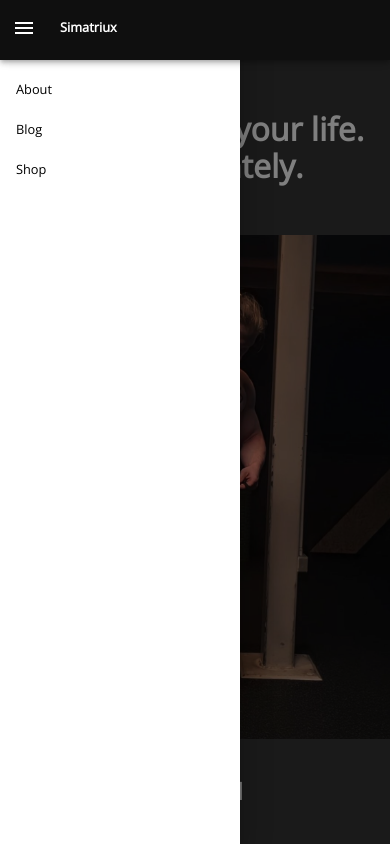
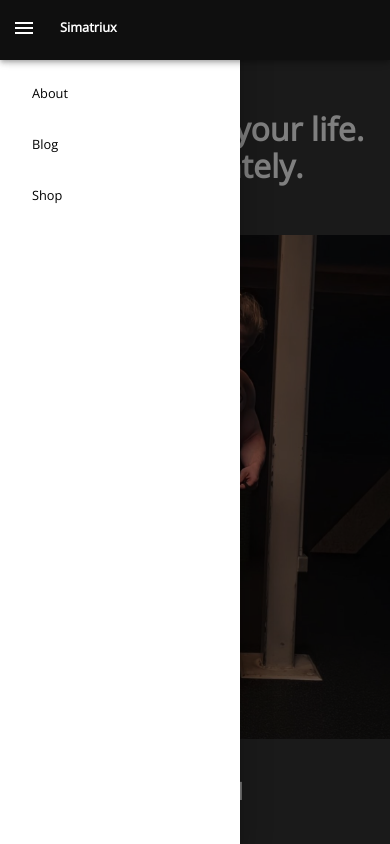
Before and after one commit to fs1g17/fs1g17.github.io, a React (Create React App) app: page /about in a window 390 px wide. Both pictures are taken after a click on the button "open drawer". Shown: the top 844 px of the page. Built offline with nearby package versions, Linux system fonts and the light colour scheme.

Commit message:
Clean up navigation

```diff
--- /dev/null
+++ b/src/components/navbar/MyDrawer.tsx
@@ -0,0 +1,28 @@
+import { Box, List, ListItem, ListItemButton, Typography } from "@mui/material";
+import { Link } from "react-router-dom";
+import { NavItem } from "./Navbar";
+
+interface MyDrawerProps {
+  onClose: () => void;
+  navItems: NavItem[];
+}
+
+const MyDrawer = ({ onClose, navItems }: MyDrawerProps) => (
+  <Box sx={{ textAlign: 'center', marginTop: '60px' }}>
+    <List>
+      {navItems.map(({ path, label }) => (
+        <ListItem key={path} >
+          <Link to={path} onClick={onClose} style={{ textDecoration: 'none', width: '100%' }}>
+            <ListItemButton sx={{ width: '100%' }}>
+              <Typography variant="largeSemibold" sx={{ color: 'black' }}>
+                {label}
+              </Typography>
+            </ListItemButton>
+          </Link>
+        </ListItem>
+      ))}
+    </List>
+  </Box>
+);
+
+export default MyDrawer;
--- a/src/components/navbar/Navbar.tsx
+++ b/src/components/navbar/Navbar.tsx
@@ -7,14 +7,12 @@ import {
   Typography,
   Toolbar,
   Box,
-  List,
-  ListItem,
   IconButton,
-  Drawer
+  Drawer,
 } from "@mui/material";
 import MenuIcon from '@mui/icons-material/Menu';
 import NavbarLink from "./NavbarLink";
-import { Link } from "react-router-dom";
+import MyDrawer from "./MyDrawer";
 
 const StyledAppBar = styled(AppBar)<AppBarProps>(({ theme }) => ({
   position: "fixed",
@@ -25,7 +23,7 @@ const StyledAppBar = styled(AppBar)<AppBarProps>(({ theme }) => ({
   margin: 0,
 }));
 
-interface NavItem {
+export interface NavItem {
   path: string;
   label: string;
 }
@@ -45,28 +43,6 @@ const navItems: NavItem[] = [
     label: "Shop"
   },
 ]
-
-interface MyDrawerProps {
-  onClose: () => void;
-}
-
-const MyDrawer = ({ onClose }: MyDrawerProps) => {
-  return (
-    <Box sx={{ textAlign: 'center', marginTop: '60px' }}>
-      <List>
-        {navItems.map(({ path, label }) => (
-          <ListItem key={path} >
-            <Link to={path} onClick={onClose} style={{ textDecoration: 'none' }}>
-              <Typography variant="largeSemibold" sx={{ color: 'black'}}>
-                {label}
-              </Typography>
-            </Link>
-          </ListItem>
-        ))}
-      </List>
-    </Box>
-  )
-}
 
 const Navbar: FC = () => {
   const [mobileOpen, setMobileOpen] = React.useState(false);
@@ -109,7 +85,7 @@ const Navbar: FC = () => {
           ModalProps={{ keepMounted: true }}
           sx={{ display: { xs: 'block', sm: 'block', md: 'none' }, '& .MuiDrawer-paper': { boxSizing: 'border-box', width: drawerWidth } }}
         >
-          <MyDrawer onClose={handleDrawerToggle} />
+          <MyDrawer onClose={handleDrawerToggle} navItems={navItems} />
         </Drawer>
       </Box>
     </>
```
